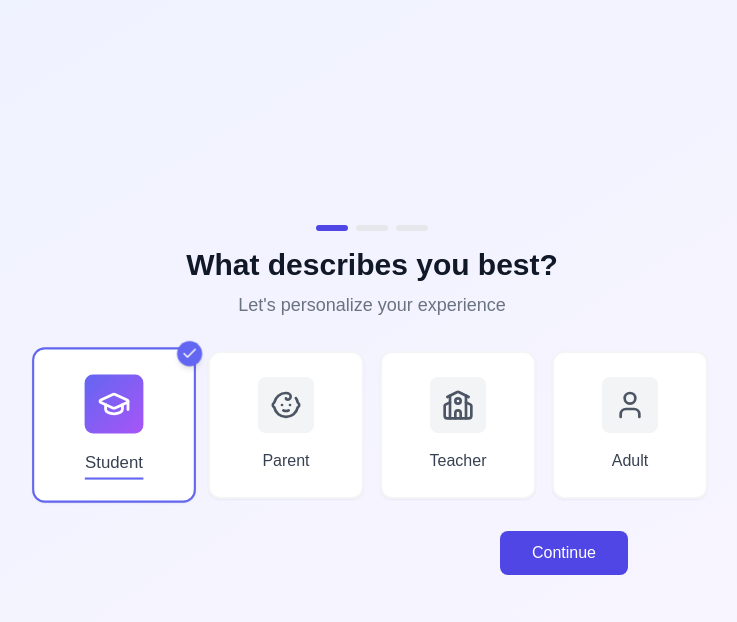
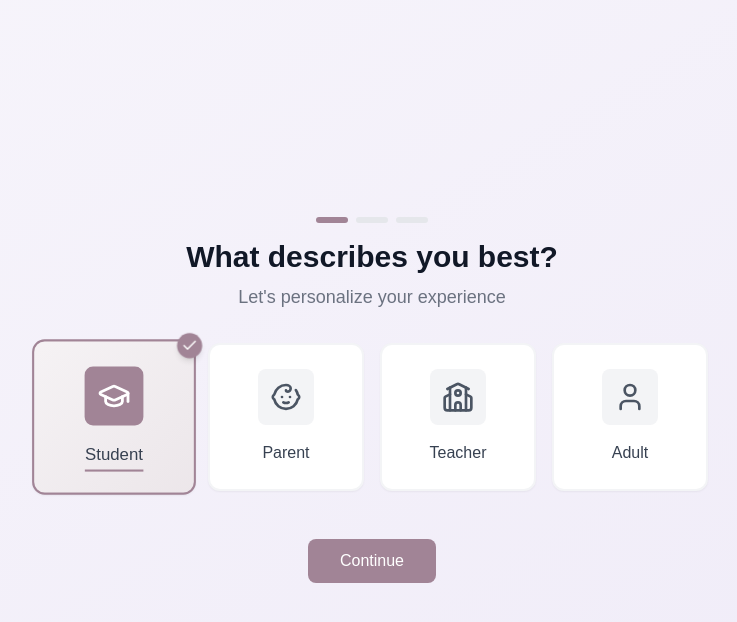
Before and after one commit to arjun-rawal/smartbox, a Next.js app in the folder smart-box/: page /onboard in a window 1280 px wide. Both pictures are taken after a click on the button "Student". Shown: the top 622 px of the page, without its empty margins (268-1005 px from the left). Built offline with nearby package versions, Linux system fonts and the light colour scheme.

Commit message:
fixed onboard styling and animations

```diff
--- a/smart-box/app/onboard/page.jsx
+++ b/smart-box/app/onboard/page.jsx
@@ -1,3 +1,4 @@
+
 "use client";
 
 import React, { useState } from "react";
@@ -160,19 +161,25 @@ const UserTypeSelection = () => {
   };
 
   return (
-    <div className="flex flex-col items-center justify-center min-h-screen p-4 bg-gradient-to-br from-indigo-50 to-purple-50 relative overflow-hidden">
-      <div className="absolute -top-32 -left-32 w-64 h-64 bg-purple-100 rounded-full opacity-20 blur-xl animate-float"></div>
-      <div className="absolute -bottom-32 -right-32 w-64 h-64 bg-indigo-100 rounded-full opacity-20 blur-xl animate-float-delayed"></div>
+    <div className="flex flex-col items-center justify-center min-h-screen p-4 bg-gradient-to-br from-[#b09bda]/10 to-[#b09bda]/20 relative overflow-hidden">
+      {/* Background elements */}
+      <div className="absolute -top-32 -left-32 w-64 h-64 bg-[#b09bda]/20 rounded-full opacity-20 blur-xl animate-float"></div>
+      <div className="absolute -bottom-32 -right-32 w-64 h-64 bg-[#b09bda]/20 rounded-full opacity-20 blur-xl animate-float-delayed"></div>
+
+      {/* Main content */}
       <div
         className={`relative z-10 flex flex-col items-center w-full max-w-2xl transition-all duration-500 ${getAnimationClass()}`}
       >
+        {/* Progress bar */}
         <div className="w-full max-w-lg mb-8 space-y-4">
           <div className="flex justify-center gap-2">
             {[1, 2, 3].map((step) => (
               <div
                 key={step}
                 className={`h-1.5 w-8 rounded-full transition-all duration-300 ${
-                  currentScreen >= step ? "bg-indigo-600 w-12" : "bg-gray-200"
+                  currentScreen >= step
+                    ? "bg-[#a18496] w-12"
+                    : "bg-gray-200"
                 }`}
               />
             ))}
@@ -186,6 +193,8 @@ const UserTypeSelection = () => {
             </span>
           </h1>
         </div>
+
+        {/* Options grid */}
         <div className="grid grid-cols-2 md:grid-cols-4 gap-4 w-full mb-8">
           {renderOptions().map(({ id, label, icon }) => (
             <button
@@ -193,12 +202,12 @@ const UserTypeSelection = () => {
               onClick={() => handleOptionSelect(id)}
               className={`group relative p-6 bg-white rounded-xl shadow-sm hover:shadow-md transition-all duration-300 border-2 ${
                 selectedOptions[currentScreen] === id
-                  ? "border-indigo-500 bg-indigo-50 scale-105 shadow-lg"
-                  : "border-gray-100 hover:border-indigo-200"
+                  ? "border-[#a18496] bg-gradient-to-br from-[#a18496]/10 to-[#a18496]/20 scale-105 shadow-lg"
+                  : "border-gray-100 hover:border-[#a18496]/50"
               }`}
             >
               {selectedOptions[currentScreen] === id && (
-                <div className="absolute -top-2 -right-2 bg-indigo-500 w-6 h-6 rounded-full flex items-center justify-center shadow-md animate-pop-in">
+                <div className="absolute -top-2 -right-2 bg-[#a18496] w-6 h-6 rounded-full flex items-center justify-center shadow-md animate-pop-in">
                   <Check className="w-4 h-4 text-white" />
                 </div>
               )}
@@ -206,15 +215,15 @@ const UserTypeSelection = () => {
                 <div
                   className={`p-3 rounded-lg ${
                     selectedOptions[currentScreen] === id
-                      ? "bg-gradient-to-br from-indigo-500 to-purple-500"
-                      : "bg-gray-100 group-hover:bg-indigo-100"
+                      ? "bg-[#a18496]"
+                      : "bg-gray-100 group-hover:bg-[#a18496]/20"
                   }`}
                 >
                   {React.cloneElement(icon, {
                     className: `w-8 h-8 ${
                       selectedOptions[currentScreen] === id
                         ? "text-white"
-                        : "text-gray-600 group-hover:text-indigo-600"
+                        : "text-gray-600 group-hover:text-[#a18496]"
                     }`,
                   })}
                 </div>
@@ -222,7 +231,7 @@ const UserTypeSelection = () => {
               <span className="font-medium text-gray-700 relative inline-block">
                 {label}
                 <span
-                  className={`absolute -bottom-1 left-0 w-0 h-0.5 bg-indigo-500 transition-all duration-300 ${
+                  className={`absolute -bottom-1 left-0 w-0 h-0.5 bg-[#a18496] transition-all duration-300 ${
                     selectedOptions[currentScreen] === id
                       ? "w-full"
                       : "group-hover:w-full"
@@ -232,20 +241,22 @@ const UserTypeSelection = () => {
             </button>
           ))}
         </div>
-        <div className="flex justify-between w-full max-w-lg">
+      </div>
+
+      {/* Navigation buttons */}
+      <div className="flex justify-center w-full max-w-lg mt-4">
         {currentScreen > 1 && (
           <button
             onClick={() => handleBack(currentScreen - 1)}
-              className="flex items-center gap-2 text-gray-600 hover:text-indigo-600 font-medium px-6 py-2 rounded-lg hover:bg-indigo-50 transition-colors"
+            className="flex items-center gap-2 text-gray-600 hover:text-[#a18496] font-medium px-6 py-2 rounded-lg hover:bg-[#a18496]/10 transition-colors"
           >
             <ChevronLeft className="w-5 h-5" /> Previous
           </button>
         )}
-          <div className="flex-1" />
         {currentScreen < 3 && (
           <button
             onClick={handleNext}
-              className="px-8 py-2.5 bg-indigo-600 hover:bg-indigo-700 text-white rounded-lg font-medium transition-colors disabled:opacity-50"
+            className="px-8 py-2.5 bg-[#a18496] hover:bg-[#a18496]/90 text-white rounded-lg font-medium transition-all transform hover:scale-105 disabled:opacity-50"
             disabled={!selectedOptions[currentScreen]}
           >
             Continue
@@ -253,7 +264,6 @@ const UserTypeSelection = () => {
         )}
       </div>
     </div>
-    </div>
   );
 };
 
```
Lines whose indentation alone changed are shown as unchanged.
